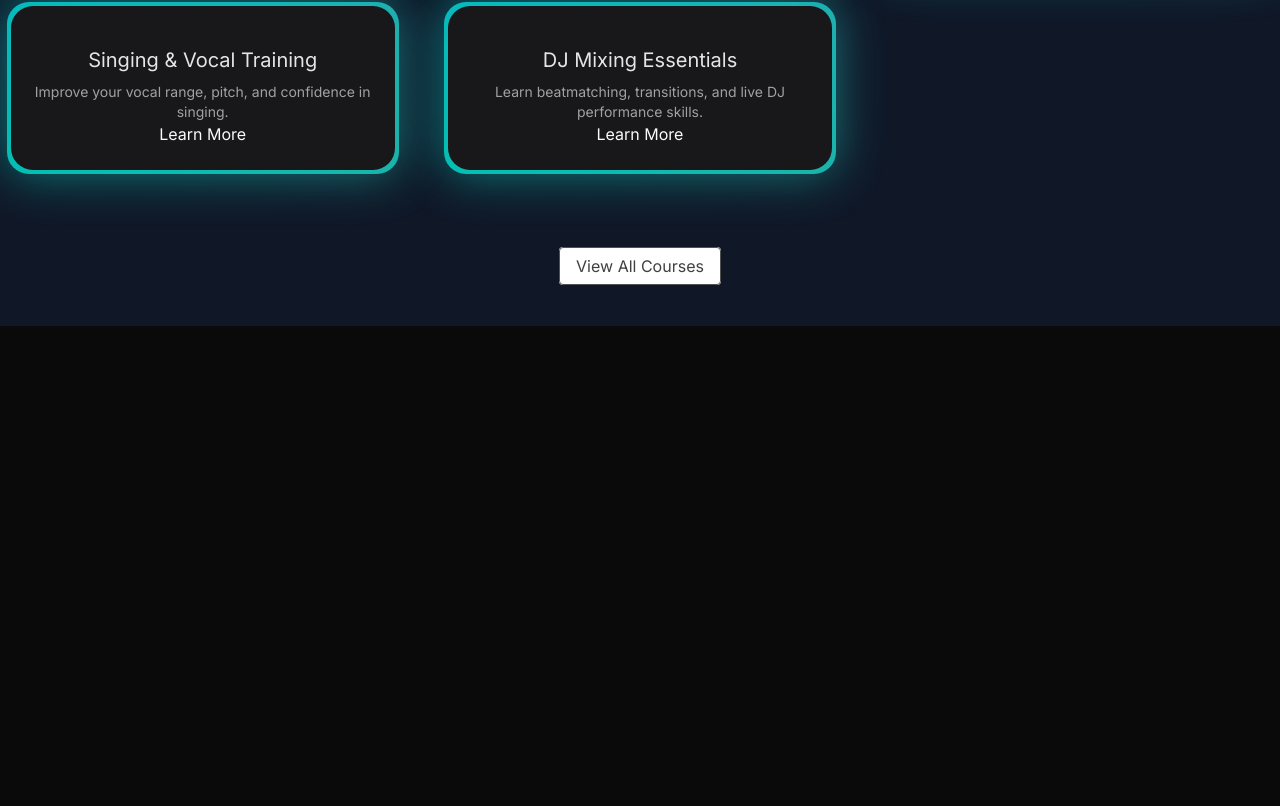
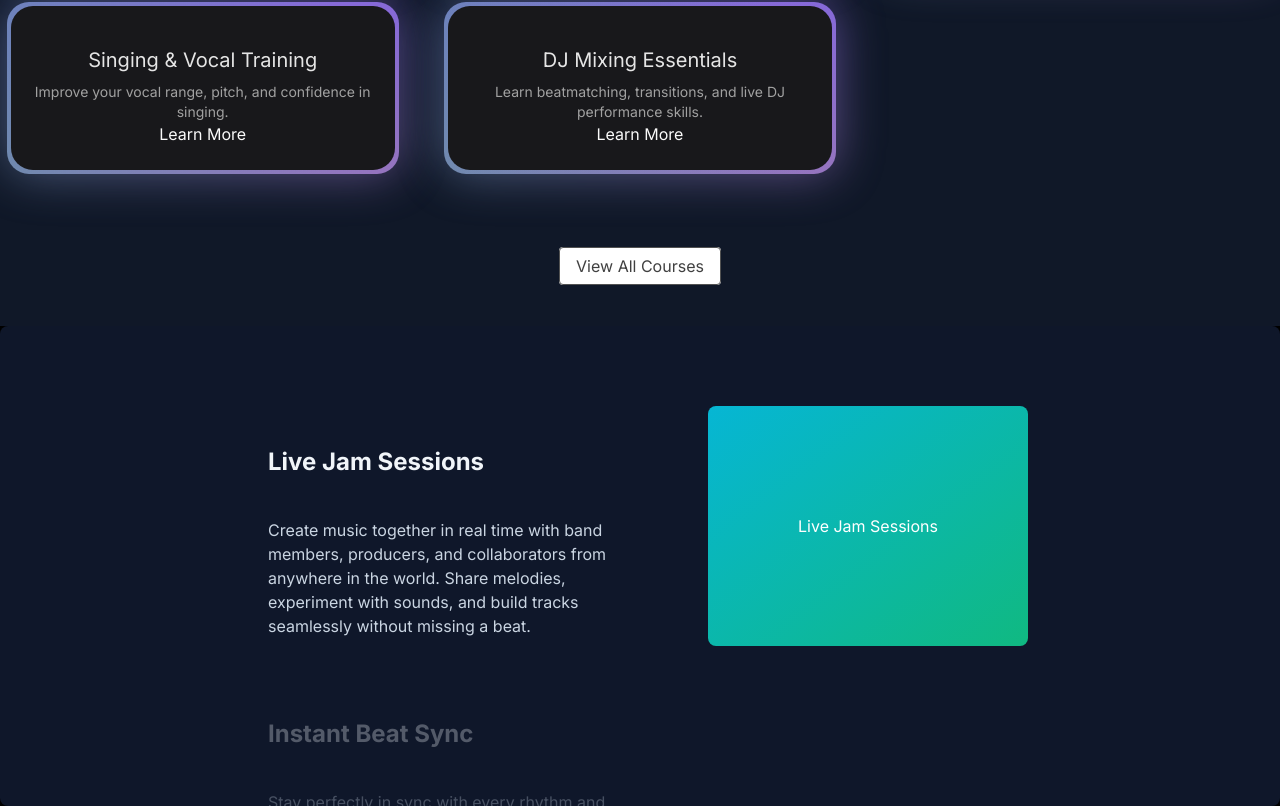
Before and after one commit to Zeeshan-Zahoor/music-academy, a Next.js app: page / in a window 1280 px wide. Shown: the part 994-1800 px from the top of the page. Before the commit the page ends 1320 px from the top, so only its background shows below. Built offline with nearby package versions, Linux system fonts and the light colour scheme.

Commit message:
design sticky scroll

```diff
--- a/src/app/page.tsx
+++ b/src/app/page.tsx
@@ -1,4 +1,5 @@
 import FeaturedCourses from "@/components/FeaturedCourses";
+import WhyChooseUs from "@/components/WhyChooseUs";
 
 import HeroSection from "@/components/HeroSection";
 
@@ -7,6 +8,7 @@ export default function Home() {
     <main className="min-h-screen bg-black/96 antialiased bg-grid-white/[0.2]">
       <HeroSection />
       <FeaturedCourses />
+      <WhyChooseUs />
     </main>
   );
 }
--- /dev/null
+++ b/src/components/WhyChooseUs.tsx
@@ -0,0 +1,61 @@
+import React from 'react'
+import { StickyScroll } from './ui/sticky-scroll-reveal'
+
+const musicSchoolContent = [
+  {
+    title: "Live Jam Sessions",
+    description:
+      "Create music together in real time with band members, producers, and collaborators from anywhere in the world. Share melodies, experiment with sounds, and build tracks seamlessly without missing a beat.",
+    content: (
+      <div className="flex h-full w-full items-center justify-center bg-[linear-gradient(to_bottom_right,var(--purple-500),var(--pink-500))] text-white">
+        Live Jam Sessions
+      </div>
+    ),
+  },
+  {
+    title: "Instant Beat Sync",
+    description:
+      "Stay perfectly in sync with every rhythm and sound update as it happens. Whether you're layering drums, adding vocals, or tweaking synths, everyone hears the latest version instantly.",
+    content: (
+      <div className="flex h-full w-full items-center justify-center text-white">
+        <img
+          src="/music-studio.webp"
+          width={300}
+          height={300}
+          className="h-full w-full object-cover"
+          alt="music studio demo"
+        />
+      </div>
+    ),
+  },
+  {
+    title: "Track History",
+    description:
+      "Never lose your creative flow again. Easily revisit previous versions of your tracks, recover old mixes, and compare edits without worrying about overwriting your best ideas.",
+    content: (
+      <div className="flex h-full w-full items-center justify-center bg-[linear-gradient(to_bottom_right,var(--orange-500),var(--red-500))] text-white">
+        Track History
+      </div>
+    ),
+  },
+  {
+    title: "Endless Inspiration",
+    description:
+      "Discover fresh sounds, remix ideas, and creative samples whenever inspiration runs low. Keep your music evolving with tools designed to spark creativity and keep the energy alive.",
+    content: (
+      <div className="flex h-full w-full items-center justify-center bg-[linear-gradient(to_bottom_right,var(--cyan-500),var(--blue-500))] text-white">
+        Endless Inspiration
+      </div>
+    ),
+  },
+];
+
+function WhyChooseUs() {
+  return (
+    <div>
+        <StickyScroll content={musicSchoolContent}/>
+    </div>
+  )
+}
+
+export default WhyChooseUs
--- /dev/null
+++ b/src/components/ui/sticky-scroll-reveal.tsx
@@ -0,0 +1,112 @@
+"use client";
+import React, { useEffect, useRef, useState } from "react";
+import { useMotionValueEvent, useScroll } from "motion/react";
+import { motion } from "motion/react";
+import { cn } from "@/lib/utils";
+
+export const StickyScroll = ({
+  content,
+  contentClassName,
+}: {
+  content: {
+    title: string;
+    description: string;
+    content?: React.ReactNode | any;
+  }[];
+  contentClassName?: string;
+}) => {
+  const [activeCard, setActiveCard] = React.useState(0);
+  const ref = useRef<any>(null);
+  const { scrollYProgress } = useScroll({
+    // uncomment line 22 and comment line 23 if you DONT want the overflow container and want to have it change on the entire page scroll
+    // target: ref
+    container: ref,
+    offset: ["start start", "end start"],
+  });
+  const cardLength = content.length;
+
+  useMotionValueEvent(scrollYProgress, "change", (latest) => {
+    const cardsBreakpoints = content.map((_, index) => index / cardLength);
+    const closestBreakpointIndex = cardsBreakpoints.reduce(
+      (acc, breakpoint, index) => {
+        const distance = Math.abs(latest - breakpoint);
+        if (distance < Math.abs(latest - cardsBreakpoints[acc])) {
+          return index;
+        }
+        return acc;
+      },
+      0,
+    );
+    setActiveCard(closestBreakpointIndex);
+  });
+
+  const backgroundColors = [
+    "#0f172a", // slate-900
+    "#000000", // black
+    "#171717", // neutral-900
+  ];
+  const linearGradients = [
+    "linear-gradient(to bottom right, #06b6d4, #10b981)", // cyan-500 to emerald-500
+    "linear-gradient(to bottom right, #ec4899, #6366f1)", // pink-500 to indigo-500
+    "linear-gradient(to bottom right, #f97316, #eab308)", // orange-500 to yellow-500
+  ];
+
+  const [backgroundGradient, setBackgroundGradient] = useState(
+    linearGradients[0],
+  );
+
+  useEffect(() => {
+    setBackgroundGradient(linearGradients[activeCard % linearGradients.length]);
+  }, [activeCard]);
+
+  return (
+    <motion.div
+      animate={{
+        backgroundColor: backgroundColors[activeCard % backgroundColors.length],
+      }}
+      className="relative flex h-[30rem] justify-center space-x-10 overflow-y-auto rounded-md p-10"
+      ref={ref}
+    >
+      <div className="div relative flex items-start px-4">
+        <div className="max-w-2xl">
+          {content.map((item, index) => (
+            <div key={item.title + index} className="my-20">
+              <motion.h2
+                initial={{
+                  opacity: 0,
+                }}
+                animate={{
+                  opacity: activeCard === index ? 1 : 0.3,
+                }}
+                className="text-2xl font-bold text-slate-100"
+              >
+                {item.title}
+              </motion.h2>
+              <motion.p
+                initial={{
+                  opacity: 0,
+                }}
+                animate={{
+                  opacity: activeCard === index ? 1 : 0.3,
+                }}
+                className="text-kg mt-10 max-w-sm text-slate-300"
+              >
+                {item.description}
+              </motion.p>
+            </div>
+          ))}
+          <div className="h-40" />
+        </div>
+      </div>
+      <div
+        style={{ background: backgroundGradient }}
+        className={cn(
+          "sticky top-10 hidden h-60 w-80 overflow-hidden rounded-md bg-white lg:block",
+          contentClassName,
+        )}
+      >
+        {content[activeCard].content ?? null}
+      </div>
+    </motion.div>
+  );
+};
```
